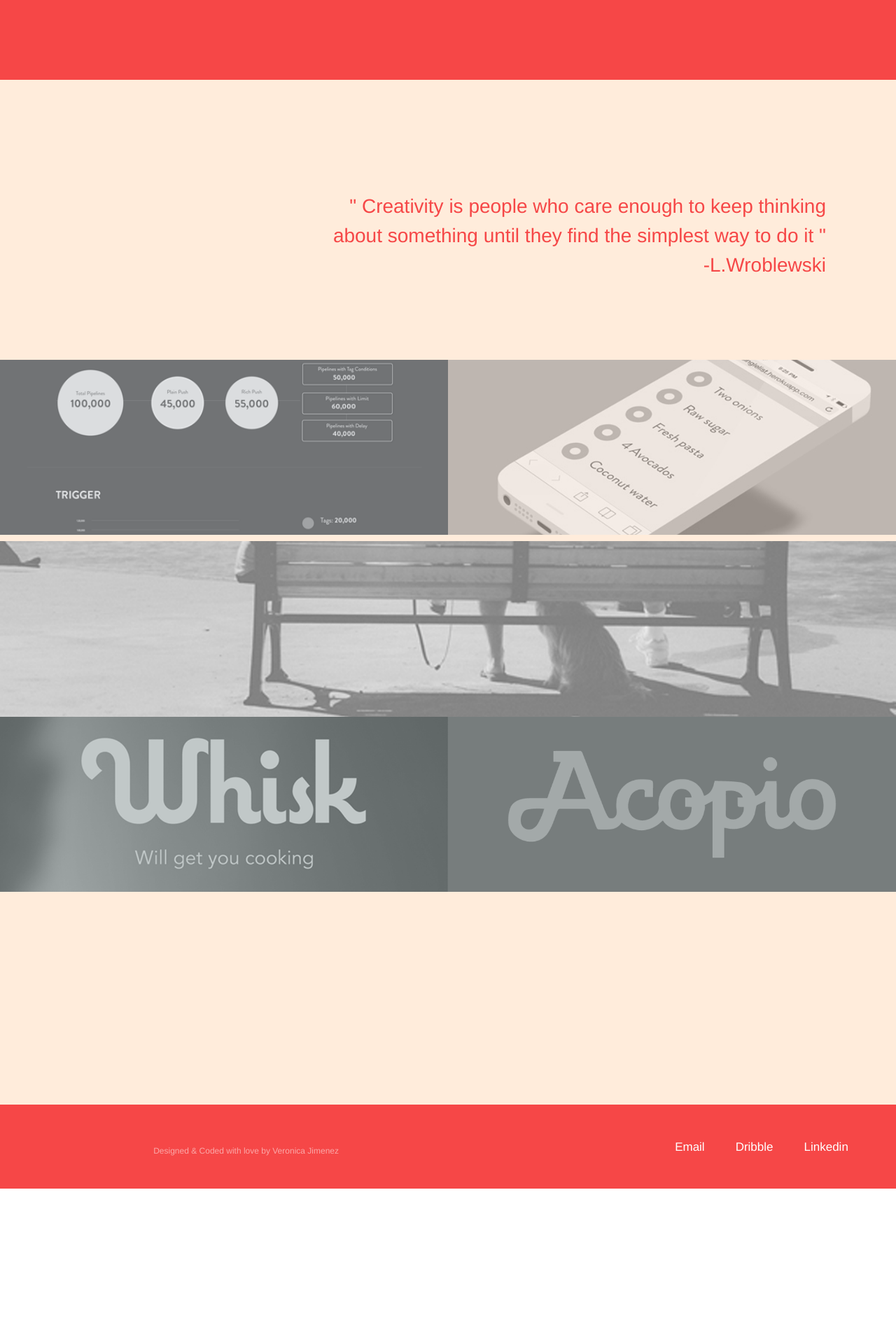
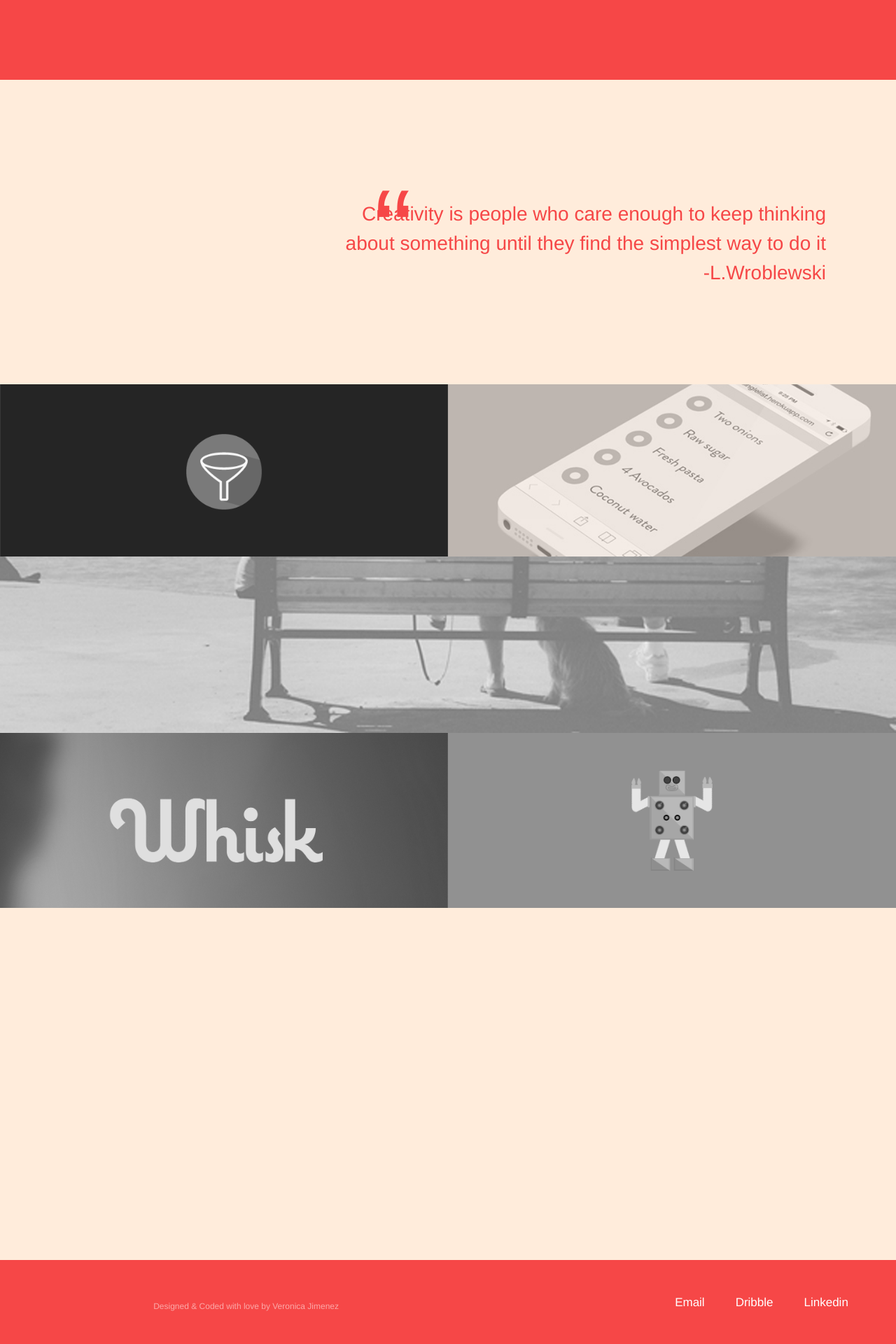
Before and after one commit to vnikajimenez/vnikajimenez.github.com, a Jekyll site: the page built from index.html, in a window 1280 px wide. Shown: the part 786-2706 px from the top of the page at 70% size. Built offline with Jekyll 4.4.1, drawn with Linux system fonts in a browser that asks for light colours; nearby versions of some CDN libraries; before the commit the page ends 2484 px from its top, so only the background shows below that.

Commit message:
added new changes

```diff
--- a/_includes/footer.html
+++ b/_includes/footer.html
@@ -1,7 +1,7 @@
 <div class="footer">
   <div class="footer-icons">
     <ul class="footer-contact">
-        <li><a href="vargasnika@gmail.com">Email</a></li>
+        <li class="email"><a href="mailto:vargasnika@gmail.com">Email</a></li>
         <li><a href="https://dribbble.com/jimeneznika">Dribble</a></li>
         <li><a href="https://www.linkedin.com/in/jimenezveronica">Linkedin</a></li>
     </ul>
--- a/_sass/_main.scss
+++ b/_sass/_main.scss
@@ -22,6 +22,7 @@
 
 
 .header-wrap {
+
 	@include wrapper;
 	background-color: $background;
 	height: 100vh;
@@ -43,7 +44,6 @@
 				h1 {
 
 					@include titulo;
-					width: auto;
 					text-align: left;
 					top: 100px;
 					position: relative;
@@ -88,6 +88,7 @@
 }
 
 .header-button {
+
 	-webkit-animation: slide 0.5s forwards;
     -webkit-animation-delay: .5s;
     animation: slide 0.5s forwards;
@@ -103,6 +104,7 @@
 	}
 
 .header-button:hover {
+
 	opacity: 2;
 	-webkit-transition: all .2s linear;
 	transition: all .2s linear;
@@ -183,22 +185,21 @@
 					position: relative;
 					color: $background;
 					margin-right: 100px;
-					top: 40%;
-/*				    quotes: "\201C""\201D""\2018""\2019";
-*/	}
+					top: 20%;
+				    quotes: "\201C""\201D""\2018""\2019";
 
 				}
-
-/*blockquote:before {
+blockquote:before {
   					color: $background;
   					content: open-quote;
   					font-size: 6em;
   					position: relative;
-  top: 123px;
+  					top: 115px;
   					right: 590px;
-}*/
 
+				}
 
+}
 
 
 
@@ -287,6 +288,8 @@
 	background-repeat: no-repeat;
 	background-size: cover;
 	float: right;
+	position: relative;
+	top: 35px;
 
 }
 
@@ -300,11 +303,13 @@
 	background-color: #bdc3c7;
 	width: 50%;
 	height: 250px;
-		background-image: url("../images/pipelinecover.png");
+	background-image: url("../images/pipeline-logo.png");
 	opacity: 5;
 	background-position: center center;
 	background-repeat: no-repeat;
 	background-size: cover;
+	position: relative;
+	top: 35px;
 
 }
 
@@ -330,7 +335,8 @@
 	background-position:left bottom;
 	background-repeat: no-repeat;
 	background-size: cover;
-		margin-top: -1.3%;
+	position: relative;
+	top: 5px;
 
 }
 
@@ -344,7 +350,8 @@
 	background-position:center center;
 	background-repeat: no-repeat;
 	background-size: cover;
-		margin-top: -.4%;
+	position: relative;
+	top: 1px;
 
 
 
@@ -360,7 +367,8 @@
 	background-position:center center;
 	background-repeat: no-repeat;
 	background-size: cover;
-		margin-top: -.4%;
+	position: relative;
+	top: 1px;
 
 
 }
@@ -371,10 +379,11 @@
 // FOOTER
 
 .spacing-div {
+
 	@include wrapper;
-	height: 200px;
+	height: 300px;
 	background-color: $cloud;
-	margin-bottom: 100px;
+	margin-bottom: 200px;
 
 }
 
@@ -434,9 +443,11 @@
 }
 
 
-	.email {
-
+	/*.email {
+		image: url("../images/iconsprite.png");
 	 	background-position:  -105px  55px;
+	 	width: 30px;
+	 	height: 30px;
 	 }
 
 
@@ -449,3 +460,4 @@
 
 	 	background-position:  -105px  55px;
 	 }
+*/
--- a/index.html
+++ b/index.html
@@ -15,8 +15,8 @@
   <div class="wrapper style">
     <div class="tittle-quote">
       <blockquote>
-        <p>&quot Creativity is people who care enough to keep thinking </br> about something
-        until they find the simplest way to do it &quot
+        <p>Creativity is people who care enough to keep thinking </br> about something
+        until they find the simplest way to do it
         </p>
         <footer>-L.Wroblewski</footer>
       </blockquote>
```
Also changed, not shown: images/acopiocover.png, images/aftercloud-logo.jpg (added), images/pipeline-logo.png (added), images/pipelinecover.png (deleted), images/whiskcover.png, 10 other files. Lines whose indentation alone changed are shown as unchanged.
